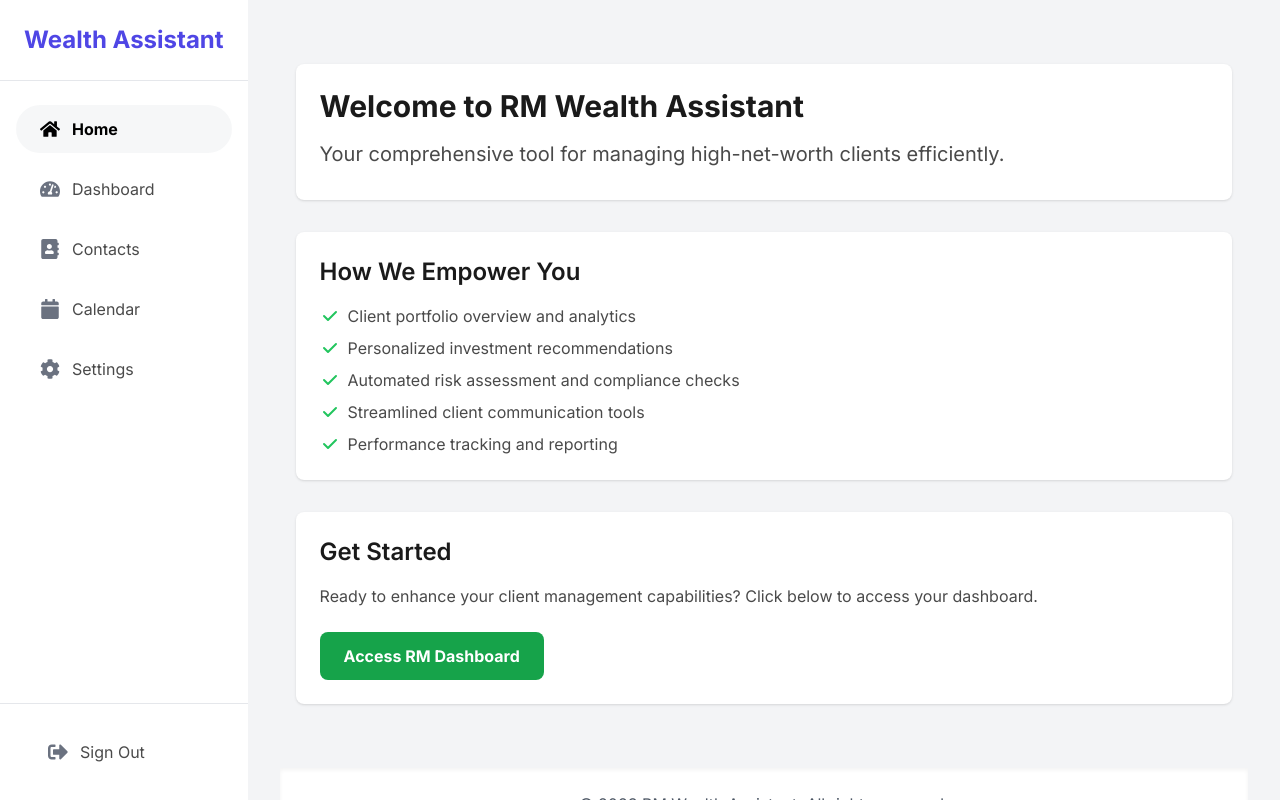
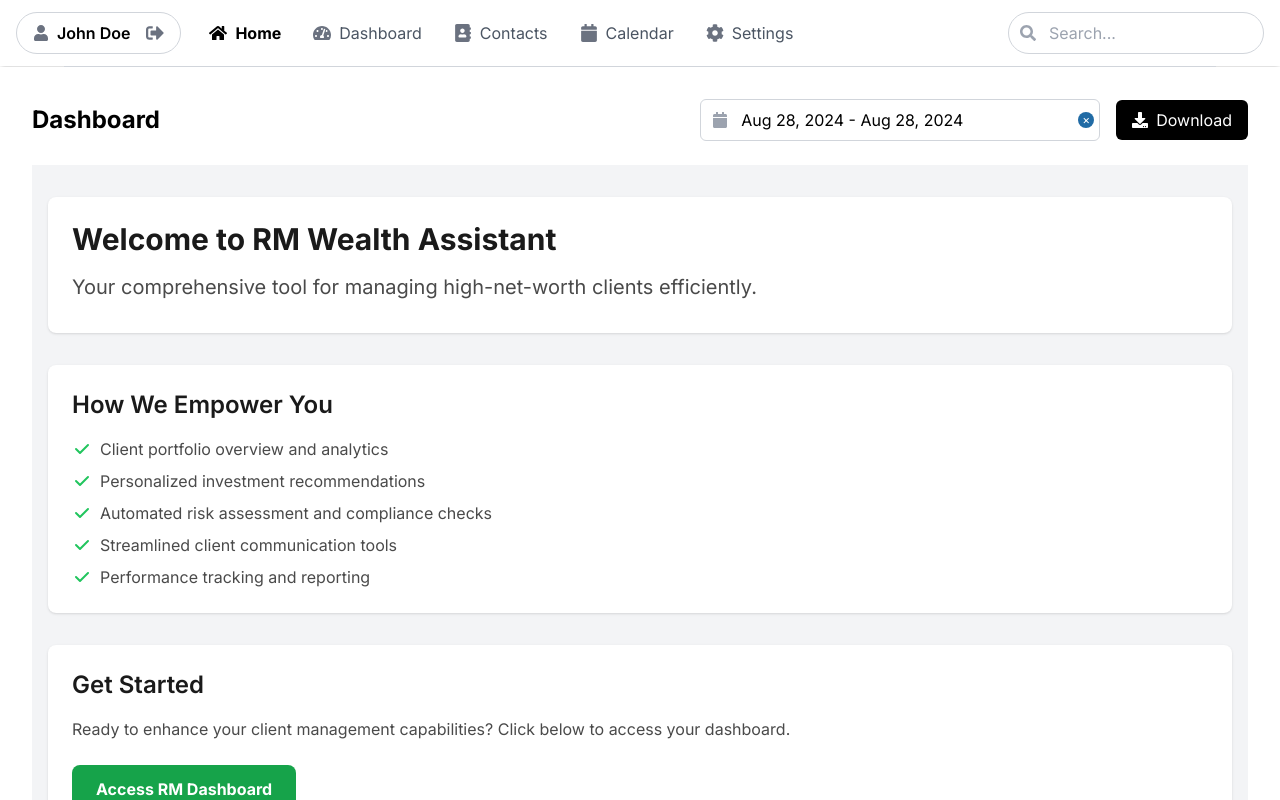
Before and after one commit to Qucy/wealth-assistant, a Next.js app: page /home in a window 1280 px wide. Built offline with nearby package versions, Linux system fonts and the light colour scheme.

Commit message:
update dashboard page

```diff
--- a/app/components/Layout.tsx
+++ b/app/components/Layout.tsx
@@ -2,12 +2,19 @@
 
 import Link from 'next/link';
 import { usePathname } from 'next/navigation';
-import { FaHome, FaTachometerAlt, FaAddressBook, FaCalendar, FaCog, FaSignOutAlt } from 'react-icons/fa';
+import { FaHome, FaTachometerAlt, FaAddressBook, FaCalendar, FaCog, FaSignOutAlt, FaUser, FaSearch, FaDownload } from 'react-icons/fa';
 import { useState, useEffect } from 'react';
+import DatePicker from 'react-datepicker';
+import "react-datepicker/dist/react-datepicker.css";
+import { format } from 'date-fns';
 
 export default function Layout({ children }: { children: React.ReactNode }) {
   const pathname = usePathname();
   const [mounted, setMounted] = useState(false);
+  const [startDate, setStartDate] = useState('');
+  const [endDate, setEndDate] = useState('');
+  const [dateRange, setDateRange] = useState<[Date | null, Date | null]>([null, null]);
+  const [startDateRange, endDateRange] = dateRange;
 
   useEffect(() => {
     setMounted(true);
@@ -21,47 +28,107 @@ export default function Layout({ children }: { children: React.ReactNode }) {
     { path: '/settings', icon: FaCog, label: 'Settings' },
   ];
 
+  // Hardcoded user name for demonstration
+  const userName = "John Doe";
+
   if (!mounted) {
     return null;
   }
 
+  const formatDateRange = (start: Date | null, end: Date | null) => {
+    if (start && end) {
+      return `${format(start, 'MMM dd, yyyy')} - ${format(end, 'MMM dd, yyyy')}`;
+    }
+    return '';
+  };
+
   return (
-    <div className="flex h-screen">
-      {/* Left Menu */}
-      <div className="w-70 bg-white text-gray-800 shadow-lg flex flex-col">
-        <div className="p-6 border-b border-gray-200">
-          <h1 className="text-2xl font-bold text-indigo-600">Wealth Assistant</h1>
+    <div className="flex flex-col h-screen bg-white">
+      {/* Top Menu */}
+      <div className="bg-white text-black shadow-md w-full">
+        <div className="flex items-center justify-between px-4 py-3">
+          <div className="flex items-center flex-grow">
+            <div className="flex items-center bg-white border border-gray-300 rounded-full px-4 py-2 mr-4">
+              <FaUser className="text-gray-500 mr-2" />
+              <span className="font-semibold mr-2 text-black">{userName}</span>
+              <Link
+                href="/"
+                className="ml-2 text-gray-500 hover:text-black transition duration-300"
+              >
+                <FaSignOutAlt className="text-lg" />
+              </Link>
             </div>
-        <nav className="flex-grow py-6 px-4">
+            <nav className="flex flex-wrap">
               {menuItems.map((item) => (
                 <Link
                   key={item.path}
                   href={item.path}
-              className={`block py-3 px-6 mb-3 transition duration-300 flex items-center rounded-full ${
+                  className={`px-3 py-2 mr-2 transition duration-300 flex items-center rounded-full ${
                     pathname === item.path
-                  ? 'bg-gray-100 bg-opacity-75 font-bold text-black'
-                  : 'hover:bg-gray-50 text-gray-700'
+                      ? 'font-bold text-black'
+                      : 'hover:bg-gray-100 text-gray-600'
                   }`}
                 >
-              <item.icon className={`mr-3 text-xl ${pathname === item.path ? 'text-black' : 'text-gray-500'}`} />
-              <span>{item.label}</span>
+                  <item.icon className={`mr-2 text-lg ${pathname === item.path ? 'text-black' : 'text-gray-500'}`} />
+                  <span className="hidden sm:inline">{item.label}</span>
                 </Link>
               ))}
             </nav>
-        <div className="p-6 border-t border-gray-200">
-          <Link
-            href="/"
-            className="block py-3 px-6 hover:bg-gray-50 transition duration-300 flex items-center text-gray-700 rounded-full"
-          >
-            <FaSignOutAlt className="mr-3 text-xl text-gray-500" />
-            <span>Sign Out</span>
-          </Link>
+          </div>
+          <div className="relative ml-4 w-64">
+            <input
+              type="text"
+              placeholder="Search..."
+              className="w-full pl-10 pr-4 py-2 rounded-full bg-white border border-gray-300 focus:outline-none focus:ring-2 focus:ring-gray-200"
+            />
+            <FaSearch className="absolute left-3 top-1/2 transform -translate-y-1/2 text-gray-400" />
+          </div>
         </div>
       </div>
 
+      {/* Gray Divider */}
+      <div className="flex justify-center w-full">
+        <div className="h-px bg-gray-300 w-[90%]"></div>
+      </div>
+
       {/* Main Content */}
-      <div className="flex-1 overflow-auto bg-gray-100">
-        <div className="p-8">
+      <div className="flex-1 overflow-auto bg-white w-full">
+        <div className="p-4 sm:p-6 md:p-8">
+          <div className="flex flex-col sm:flex-row items-start sm:items-center justify-between gap-4 mb-6">
+            {/* Add Dashboard title */}
+            <h1 className="text-2xl font-bold text-black">Dashboard</h1>
+            <div className="flex flex-col sm:flex-row items-start sm:items-center gap-4 w-full sm:w-auto">
+              <div className="relative w-full sm:w-[400px]">
+                <DatePicker
+                  selectsRange={true}
+                  startDate={startDateRange || new Date()}
+                  endDate={endDateRange || new Date()}
+                  onChange={(update: [Date | null, Date | null]) => {
+                    setDateRange(update);
+                  }}
+                  dateFormat="MMM dd, yyyy"
+                  className="!w-full border border-gray-300 rounded-md px-3 py-2 pl-10 focus:outline-none focus:ring-2 focus:ring-gray-200 text-black"
+                  placeholderText="Select date range"
+                  isClearable={true}
+                  customInput={
+                    <input
+                      type="text"
+                      value={formatDateRange(startDateRange, endDateRange)}
+                      readOnly
+                      className="w-full cursor-pointer"
+                      style={{ width: '100%', maxWidth: '100%' }}
+                    />
+                  }
+                  wrapperClassName="!w-full"
+                />
+                <FaCalendar className="absolute left-3 top-1/2 transform -translate-y-1/2 text-gray-400" />
+              </div>
+              <button className="bg-black text-white px-4 py-2 rounded-md flex items-center whitespace-nowrap">
+                <FaDownload className="mr-2" />
+                Download
+              </button>
+            </div>
+          </div>
           {children}
         </div>
       </div>
--- a/app/dashboard/page.tsx
+++ b/app/dashboard/page.tsx
@@ -126,8 +126,6 @@ export default function Dashboard() {
 
   return (
     <Layout>
-      <h1 className="text-4xl font-semibold mb-8 text-gray-900">Dashboard</h1>
-
       <OverviewStats stats={stats} />
 
       <div className="grid grid-cols-1 lg:grid-cols-3 gap-8">
--- a/package.json
+++ b/package.json
@@ -10,6 +10,7 @@
   },
   "dependencies": {
     "@types/react-big-calendar": "^1.8.10",
+    "@types/react-datepicker": "^7.0.0",
     "chart.js": "^4.4.4",
     "chartjs-plugin-datalabels": "^2.2.0",
     "date-fns": "^3.6.0",
@@ -17,6 +18,7 @@
     "react": "^18",
     "react-big-calendar": "^1.13.4",
     "react-chartjs-2": "^5.2.0",
+    "react-datepicker": "^7.4.0",
     "react-dom": "^18",
     "react-icons": "^5.3.0"
   },
```
Also changed, not shown: 1 other file (tests, documents, lock files or other folders). Lines whose indentation alone changed are shown as unchanged.
